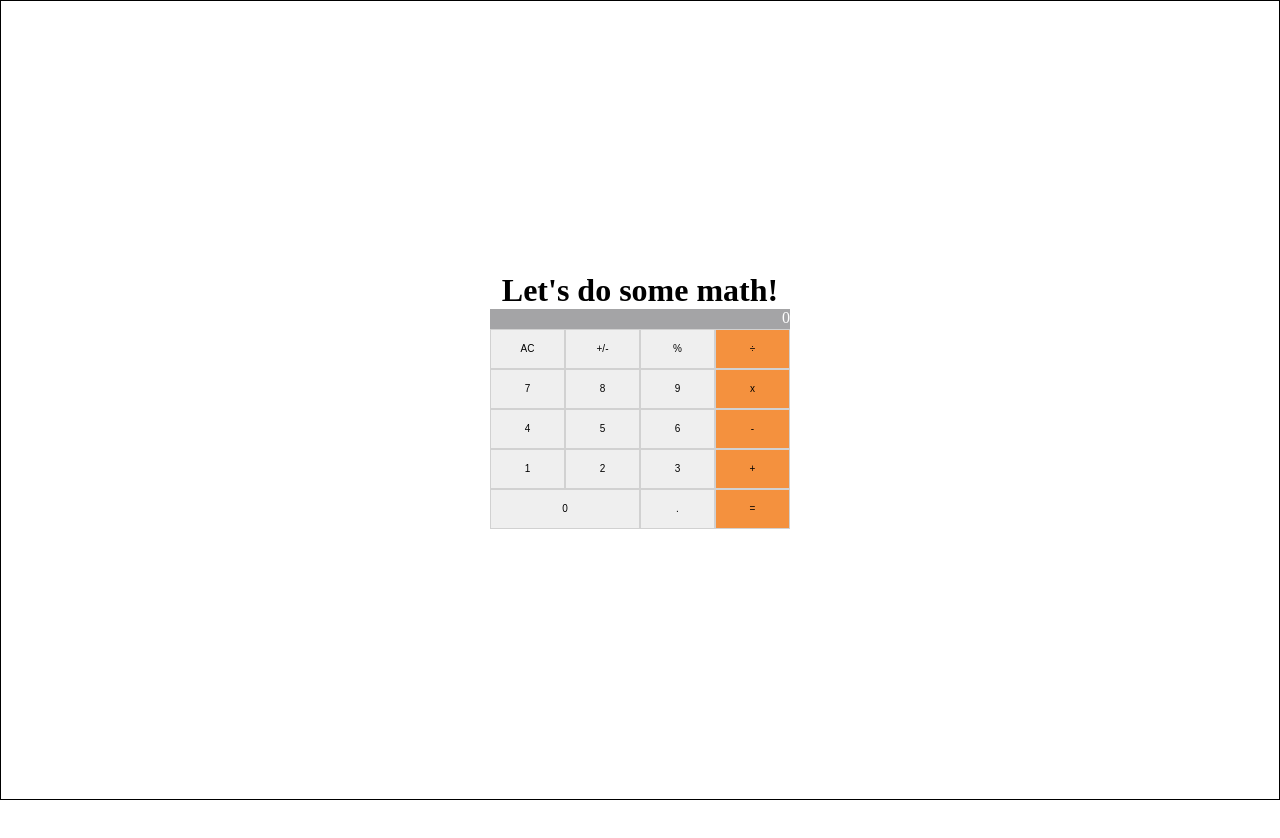
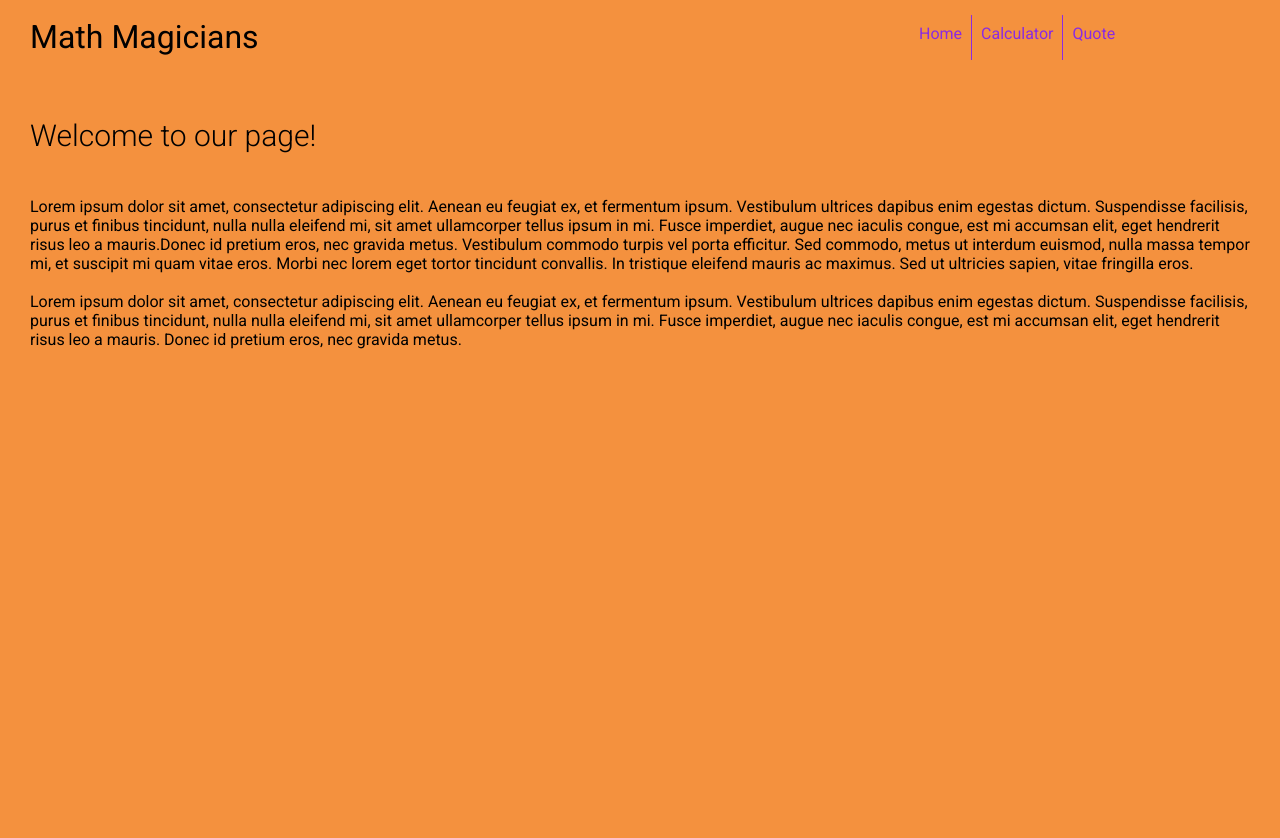
Before and after one commit to Balikuddembe/Math-Magicians-React-app, a React (Create React App) app: page / in a window 1280 px wide. Shown: the top 838 px of the page. Before the commit the page ends 800 px from the top, so only its background shows below. Built offline with nearby package versions, Linux system fonts and the light colour scheme.

Commit message:
Add styling for each page

```diff
--- a/src/App.css
+++ b/src/App.css
@@ -1,20 +1,32 @@
+@import url('https://fonts.googleapis.com/css2?family=Roboto:wght@100;300;400;500&display=swap');
 .calculator {
   display: flex;
-  flex-direction: column;
+  flex-direction: row;
   justify-content: center;
-  align-items: center;
   height: 100vh;
-  border: 1px solid black;
+  column-gap: 100px;
+  margin-top: 100px;
+}
+
+.components-body {
+  background-color: #f4913e;
+  font-family: 'Roboto', sans-serif;
+}
+
+.calculator-title {
+  font-family: 'Roboto', sans-serif;
+  font-size: 30px;
+  font-weight: 300;
 }
 
 .output {
-  height: 20px;
   width: 300px;
+  padding: 16px;
   margin-bottom: 0;
   background-color: #a4a4a6;
-  color: white;
+  color: #fff;
   text-align: end;
-  align-items: center;
+
 }
 
 .buttons {
@@ -40,3 +52,69 @@
 .operator {
   background-color: #f4913e;
 }
+
+.nav-bar {
+  padding: 15px 10px;
+  display: grid;
+  grid-template-columns: 5fr 2fr;
+}
+
+.header {
+  font-weight: 400;
+  font-size: 32px;
+  line-height: 1.4;
+  padding-left: 20px;
+}
+
+.nav-links {
+  display: flex;
+  flex-direction: row;
+}
+
+a {
+  color: blueviolet;
+  text-decoration: none;
+}
+
+a:hover {
+  color: #fff;
+}
+.nav-links > li {
+  padding: 9px;
+  border-right: 1px solid blueviolet;
+  list-style-type: none;
+}
+
+.nav-links > li:last-child {
+  border: none;
+}
+
+.home_container {
+  height: 100vh;
+}
+
+.home_title {
+  line-height: 1.4;
+  margin: 40px 30px;
+  font-family: 'Roboto', sans-serif;
+  font-size: 30px;
+  font-weight: 300;
+}
+
+.home_text {
+  margin: 30px;
+  font-family: 'Roboto', sans-serif;
+}
+
+.quote_container {
+  display: flex;
+  justify-content: center;
+  margin-top: 156px;
+  height: 100vh;
+}
+
+.quote {
+  font-family: 'Roboto', sans-serif;
+  font-size: 25px;
+  width: 700px;
+}
--- a/src/App.js
+++ b/src/App.js
@@ -1,17 +1,22 @@
 import React from 'react';
+import { BrowserRouter, Route, Routes } from 'react-router-dom';
 import './App.css';
 import Calculator from './components/Calculator';
-// import Home from './components/Home';
-// import Nav from './components/NavBar';
+import Home from './components/Home';
+import Nav from './components/NavBar';
+import Quote from './components/Quote';
 
-function App() {
-  return (
-    <div className="App">
-      <Calculator />
-      {/* <Home />
-      <Nav /> */}
+const App = () => (
+  <BrowserRouter>
+    <div className="components-body">
+      <Nav />
+      <Routes>
+        <Route path="/" element={<Home />} />
+        <Route path="/calculator" element={<Calculator />} />
+        <Route path="/quote" element={<Quote />} />
+      </Routes>
     </div>
-  );
-}
+  </BrowserRouter>
+);
 
 export default App;
--- a/src/components/Home.js
+++ b/src/components/Home.js
@@ -8,12 +8,13 @@ const Home = () => (
       et fermentum ipsum. Vestibulum ultrices dapibus enim egestas dictum. Suspendisse
       facilisis, purus et finibus tincidunt, nulla nulla eleifend mi, sit amet ullamcorper
       tellus ipsum in mi. Fusce imperdiet, augue nec iaculis congue, est mi accumsan elit,
-      eget hendrerit risus leo a mauris. Donec id pretium eros, nec gravida metus.
+      eget hendrerit risus leo a mauris.Donec id pretium eros, nec gravida metus.
       Vestibulum commodo turpis vel porta efficitur. Sed commodo, metus ut interdum euismod,
       nulla massa tempor mi, et suscipit mi quam vitae eros. Morbi nec lorem
       eget tortor tincidunt convallis. In tristique eleifend mauris ac maximus.
       Sed ut ultricies sapien, vitae fringilla eros.
-
+      <br />
+      <br />
       Lorem ipsum dolor sit amet, consectetur adipiscing elit. Aenean eu feugiat ex,
       et fermentum ipsum. Vestibulum ultrices dapibus enim egestas dictum. Suspendisse
       facilisis, purus et finibus tincidunt, nulla nulla eleifend mi, sit amet ullamcorper
--- a/src/components/NavBar.js
+++ b/src/components/NavBar.js
@@ -3,7 +3,7 @@ import { Link } from 'react-router-dom';
 
 function Nav() {
   return (
-    <nav className="nav-container">
+    <nav className="nav-bar">
       <h1 className="header">Math Magicians</h1>
       <div className="nav-links">
         <li><Link to="/">Home</Link></li>
--- a/src/components/Quote.js
+++ b/src/components/Quote.js
@@ -1,7 +1,7 @@
 import React from 'react';
 
 const Quote = () => (
-  <div className="quote-container">
+  <div className="quote_container">
     <p className="quote">
       Mathematics is not about numbers, equations,
       computations, or algorithms: it is about understanding.
```
Also changed, not shown: 1 other file (tests, documents, lock files or other folders).
